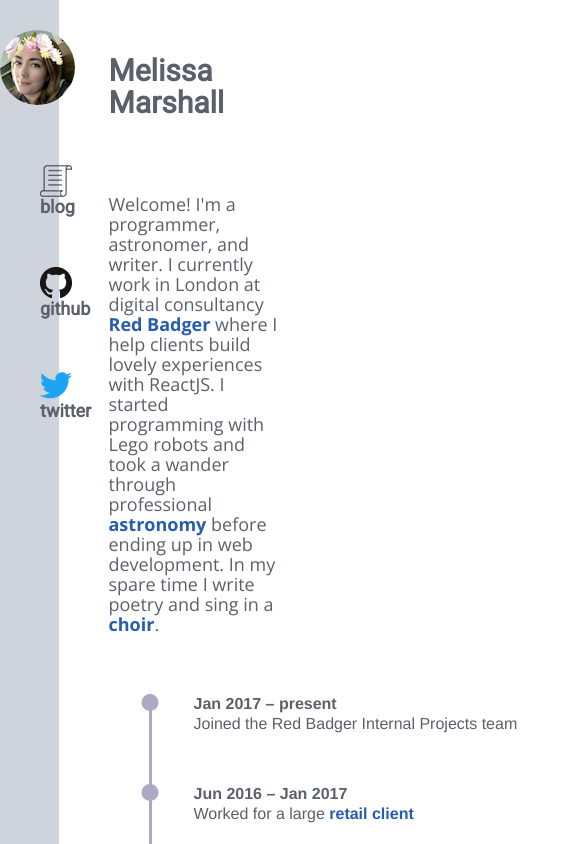
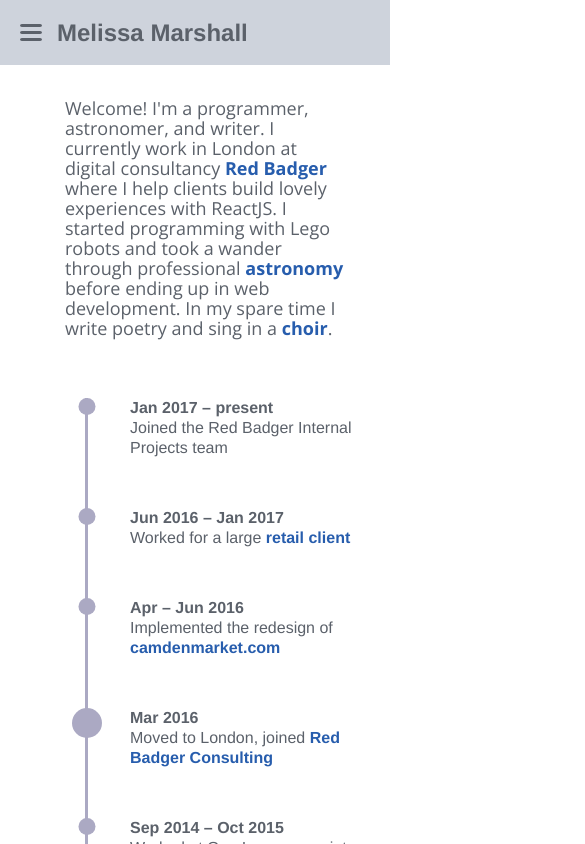
Before and after one commit to mveritym/super-duper-guacamole, a Vue app: page /#/ in a window 390 px wide. Shown: the top 844 px of the page, 585 px wide, since content can reach past the window. Built offline with nearby package versions, Linux system fonts and the light colour scheme.

Commit message:
Adding mobile styling

```diff
--- a/index.html
+++ b/index.html
@@ -13,6 +13,7 @@
     </script>
     <!-- End Google Analytics -->
     <meta charset="utf-8">
+    <meta name="viewport" content="width=device-width, initial-scale=1.0, maximum-scale=1.0, user-scalable=no" />
     <link rel="icon" type="image/gif" href="static/images/title-icon.png" />
     <link href="https://fonts.googleapis.com/css?family=Open+Sans:400,700|Roboto" rel="stylesheet">
     <title>Melissa Marshall</title>
--- a/src/App.vue
+++ b/src/App.vue
@@ -31,5 +31,8 @@ export default {
 
   --roboto: 'Roboto', sans-serif;
   --open-sans: 'Open Sans', sans-serif;
+
+  --medium-breakpoint: 768px;
+  --large-breakpoint: 1024px;
 }
 </style>
--- a/src/components/Main.vue
+++ b/src/components/Main.vue
@@ -34,11 +34,7 @@ export default {
 <style scoped>
 
   h2 {
-    font-family: var(--roboto);
-    font-size: 30px;
-    line-height: 32px;
-    margin-top: 0;
-    margin-bottom: 75px;
+    display: none;
   }
 
   p {
@@ -60,12 +56,26 @@ export default {
   }
 
   .content {
-    margin-top: 25px;
-    width: 45%;
     height: 100%;
-    margin-left: 15%;
     text-align: left;
-    padding: 30px 50px;
+    padding: 15px 40px 15px 65px;
+  }
+
+  @media (min-width: 768px) {
+    .content {
+      margin-left: 22%;
+      width: 45%;
+      margin-top: 25px;
+    }
+
+    h2 {
+      display: block;
+      font-family: var(--roboto);
+      font-size: 30px;
+      line-height: 32px;
+      margin-top: 0;
+      margin-bottom: 75px;
+    }
   }
 
 </style>
--- a/src/components/Navigation.vue
+++ b/src/components/Navigation.vue
@@ -1,7 +1,14 @@
 <template>
   <div class="navigation">
-    <div id="picture">
+    <div class="mobile">
+      <div id="menu">
+        <div />
+        <div />
+        <div />
+      </div>
+      <h2>Melissa Marshall</h2>
     </div>
+    <div class="picture" />
     <ul>
       <li>
         <a href="https://medium.com/@mveritym">
@@ -31,20 +38,31 @@ export default {
 <style scoped>
 
   .navigation {
-    float: left;
-    position: fixed;
-    top: 0;
-    bottom: 0;
-    width: 15%;
+    text-align: left;
+    padding: 10px 20px;
     background-color: var(--light-grey);
   }
 
-  #picture {
-    border-radius: 40px;
-    background-image: url("../assets/profile-pic.jpg");
-    margin: 30px auto;
-    height: 75px;
-    width: 75px;
+  .navigation .mobile #menu {
+    display: inline-block;
+    vertical-align: middle;
+    margin-right: 15px;
+    padding: 10px 0;
+  }
+
+  .navigation .mobile #menu div {
+    width: 20px;
+    height: 1px;
+    background-color: var(--black-coral);
+    margin: 4px 0;
+    border: 1px solid var(--black-coral);
+    border-radius: 4px;
+  }
+
+  .navigation .mobile h2 {
+    display: inline-block;
+    vertical-align: middle;
+    margin: 0;
   }
 
   a {
@@ -55,6 +73,7 @@ export default {
   ul {
     padding: 30px 15px;
     margin: 0;
+    display: none;
   }
 
   li {
@@ -76,4 +95,35 @@ export default {
     padding-right: 15px;
   }
 
+  @media (min-width: 768px) {
+
+    .navigation .mobile {
+      display: none;
+    }
+
+    .navigation {
+      display: block;
+      float: left;
+      position: fixed;
+      top: 0;
+      bottom: 0;
+      min-width: 15%;
+      background-color: var(--light-grey);
+    }
+
+    .navigation ul {
+      display: block;
+    }
+
+    .navigation .picture {
+      display: block;
+
+      border-radius: 40px;
+      background-image: url("../assets/profile-pic.jpg");
+      margin: 30px auto;
+      height: 75px;
+      width: 75px;
+    }
+  }
+
 </style>
--- a/src/components/Timeline.vue
+++ b/src/components/Timeline.vue
@@ -114,12 +114,17 @@ export default {
 
   .timeline p {
     margin: 0;
+    max-width: 60%;
   }
 
   .timeline a {
     color: var(--lapis-lazuli);
     font-weight: bold;
     text-decoration: none;
+  }
+
+  .timeline ul {
+    padding-left: 20px;
   }
 
   .timeline ul li {
@@ -152,7 +157,6 @@ export default {
     top: 0;
     width: 400px;
     padding: 0;
-    /*border: var(--lapis-lazuli) 1px solid;*/
   }
 
   .timeline ul li div {
@@ -164,4 +168,15 @@ export default {
     border-width: 8px 16px 8px 0;
     border-color: transparent var(--lapis-lazuli) transparent transparent;
   }
+
+  @media (min-width: 768px) {
+    .timeline p {
+      margin: 0;
+      max-width: 100%;
+    }
+
+    .timeline ul {
+      padding-left: 40px;
+    }
+  }
 </style>
```
